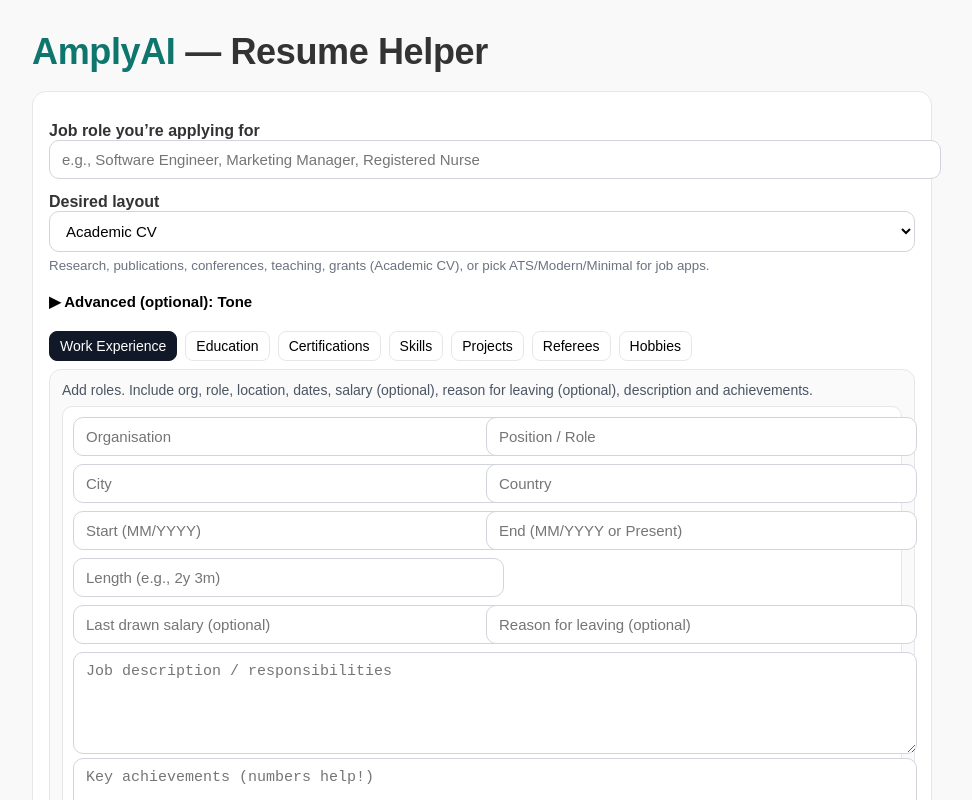
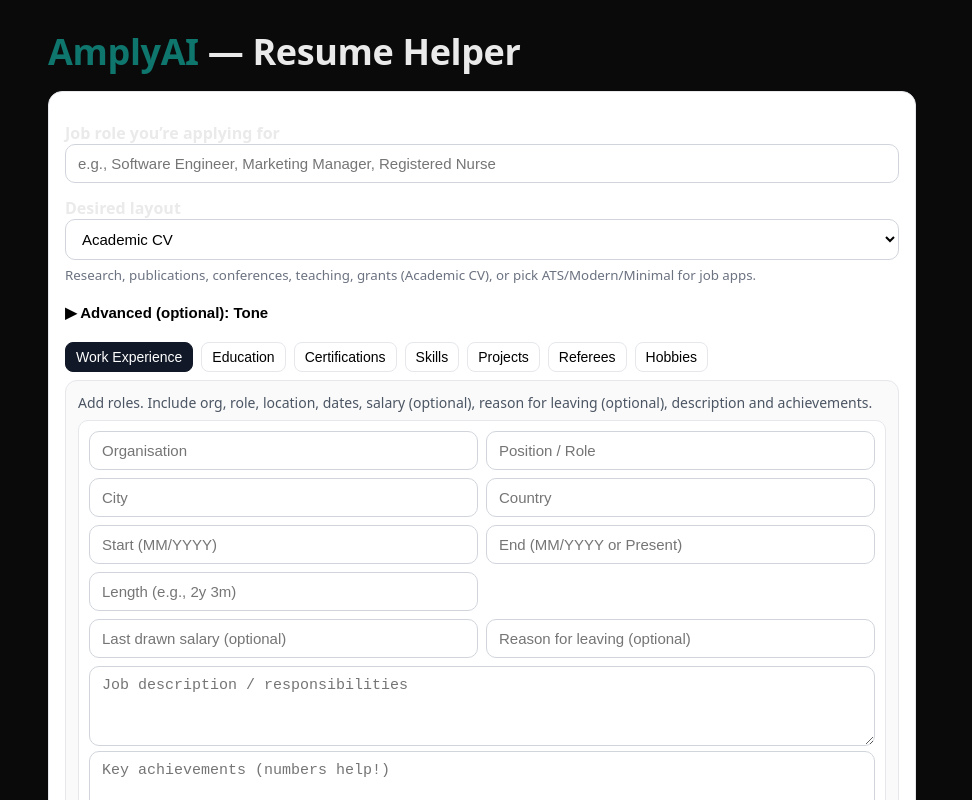
Before and after one commit to madevthevanthiran-maker/amplyai-chatbot, a Next.js app: page / in a window 1280 px wide. Shown: the top 800 px of the page, without its empty margins (158-1130 px from the left). Built offline with nearby package versions, Linux system fonts and the light colour scheme.

Commit message:
Update globals.css

```diff
--- a/styles/globals.css
+++ b/styles/globals.css
@@ -1,8 +1,14 @@
 /* styles/globals.css */
-
+:root {
+  --bg: #0a0a0a;
+  --fg: #eaeaea;
+}
+html, body, #__next { height: 100%; }
 body {
   margin: 0;
-  font-family: Arial, Helvetica, sans-serif;
-  background: #f9f9f9;
-  color: #333;
+  background: var(--bg);
+  color: var(--fg);
+  font-family: system-ui, -apple-system, Segoe UI, Roboto, Ubuntu, Cantarell, "Helvetica Neue", Arial, "Noto Sans";
 }
+a { color: inherit; text-decoration: none; }
+* { box-sizing: border-box; }
```
